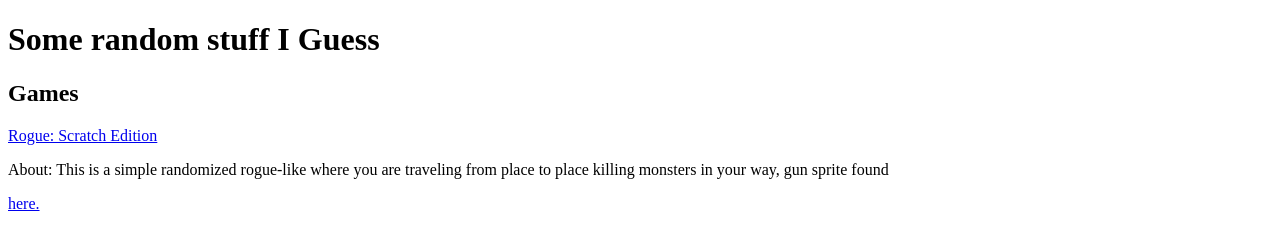
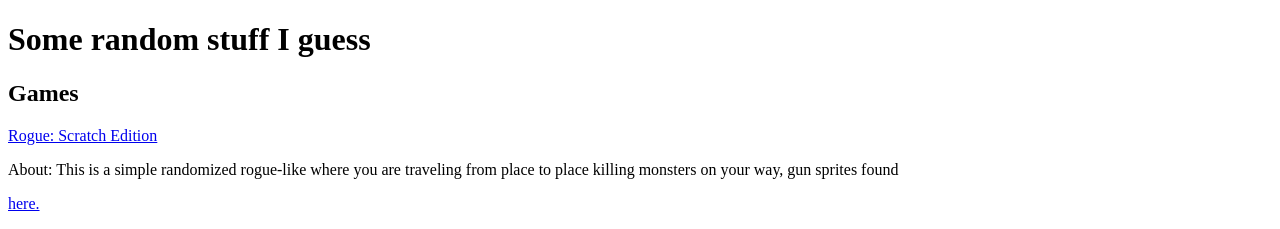
Before and after one commit to Berzerk627/berzerk627.github.io, a plain HTML site: page index.html in a window 1280 px wide. Shown: the top 229 px of the page. Drawn offline with Linux system fonts and the light colour scheme.

Commit message:
Add files via upload

```diff
--- a/index.html
+++ b/index.html
@@ -11,10 +11,10 @@
 </head>
 
 <body>
-<h1>Some random stuff I Guess</h1>
+<h1>Some random stuff I guess</h1>
 <h2>Games</h2>
 <a href="rogue.html">Rogue: Scratch Edition</a>
-<p>About: This is a simple randomized rogue-like where you are traveling from place to place killing monsters in your way, gun sprite found</p> <a href="https://forum.zdoom.org/viewtopic.php?f=4&t=15080&start=32235">here.</a>
+<p>About: This is a simple randomized rogue-like where you are traveling from place to place killing monsters on your way, gun sprites found</p> <a href="https://forum.zdoom.org/viewtopic.php?f=4&t=15080&start=32235">here.</a>
 <p>What is Rogue? Rogue is a game that game out in the year 1980, it was the first game to come out with randomized levels and placement of items, and monsters. The game was so popular, it created an entire genre of game known as "Rogue-likes"</p>
 <h2>Some Test Projects</h2>
 <a href="gspritetest.html">SMG Gun Sprite Test</a>
```
